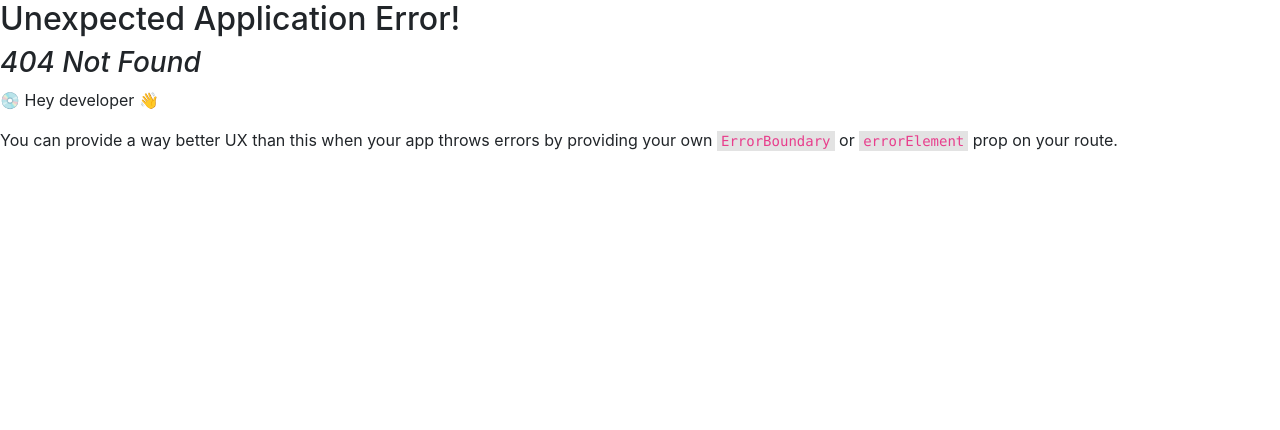
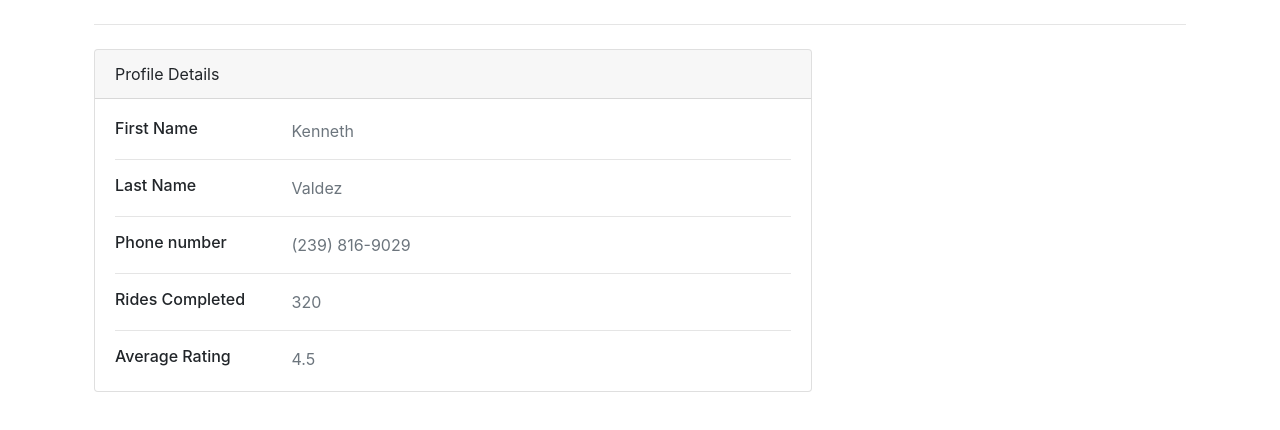
Before and after one commit to FatimaBadar/UniRideHub, a React (Vite) app: page /profile in a window 1280 px wide. Before the commit this address had no page. Shown: the top 430 px of the page. Built offline with nearby package versions, Linux system fonts and the light colour scheme.

Commit message:
basic profile structure

```diff
--- a/src/App.jsx
+++ b/src/App.jsx
@@ -1,6 +1,7 @@
 import { useState } from 'react'
 import './App.css'
 import Home from './pages/Home';
+import Profile from './pages/Profile';
 import {
   createBrowserRouter,
   RouterProvider,
@@ -11,6 +12,10 @@ const router = createBrowserRouter([
   {
     path: "/",
     element: <Home />,
+  },
+  {
+    path: "/profile",
+    element: <Profile />,
   },
 
   // other routes defined here
--- /dev/null
+++ b/src/components/ProfileComponent.jsx
@@ -0,0 +1,126 @@
+import React from 'react'
+import { useState, useEffect } from 'react';
+
+export default function ProfileComponent() {
+    const [userData, setUserData] = useState([
+    {
+        userId: 1,
+        firstName: 'Kenneth',
+        lastName: 'Valdez',
+        phone: '(239) 816-9029',
+        totalRides: 320,
+        avgRating: 4.5,
+    },
+    ]);
+    // const userId = 1;
+    // const [firstname, setFirstName] = useState("");
+    // const [lastname, setLastName] = useState("");
+    // const [phone, setPhone] = useState("");
+    // const [totalRides, setTotalRides] = useState(0);
+    // const [avgRating, setAvgRating] = useState(0);
+
+    // useEffect(() => {
+    //     getUserData(userId)
+    // }, [userId])
+
+
+    // const getUserData = async (id) => {
+
+    //     //const data = { firstname, lastname, phone, totalRides, avgRating };
+    //     fetch(`https://localhost:5173/api/user/${id}`)
+    //         .then(response => {
+    //             return response.json();
+    //         })
+    //         .then(data => {
+    //             console.log(data.firstname);
+    //         });
+    //     // try {
+    //     //     console.log("Fetching data for user ID:", id);
+    //     //     const response = await fetch(`https://localhost:5173/api/user/${id}`, {
+    //     //       method: "GET",
+    //     //       headers: {
+    //     //         "Content-Type": "application/json",
+    //     //       },
+    //     //     });
+
+    //     //     const result = await response.json();
+    //     //     console.log("Success:", result);
+    //     //     setUserData(result);
+    //     //   }
+    //     //   catch (error) {
+    //     //     console.error("Error:", error);
+    //     //   }
+    // }
+
+    return (
+        <div className="container-xl px-4 mt-4">
+            <hr className="mt-0 mb-4" />
+            <div className="row">
+
+                <div className="col-xl-8">
+                    <div className="card mb-4">
+                        {/* {userData.length>0 ? ( */}
+                        {userData.map((item) => (
+                            <div key={item.userId}>
+
+                                <div className="card-header">Profile Details</div>
+                                <div className="card-body">
+
+                                    {/* <div class="col-md-8">
+                                <div class="card mb-3">
+                                    <div class="card-body"> */}
+                                    <div className="row">
+                                        <div className="col-sm-3">
+                                            <h6 className="mb-0">First Name</h6>
+                                        </div>
+                                        <div className="col-sm-9 text-secondary">
+                                            {item.firstName}
+                                        </div>
+                                    </div>
+                                    <hr />
+                                    <div className="row">
+                                        <div className="col-sm-3">
+                                            <h6 className="mb-0">Last Name</h6>
+                                        </div>
+                                        <div className="col-sm-9 text-secondary">
+                                            {item.lastName}
+                                        </div>
+                                    </div>
+                                    <hr />
+                                    <div className="row">
+                                        <div className="col-sm-3">
+                                            <h6 className="mb-0">Phone number</h6>
+                                        </div>
+                                        <div className="col-sm-9 text-secondary">
+                                            {item.phone}
+                                        </div>
+                                    </div>
+                                    <hr />
+                                    <div className="row">
+                                        <div className="col-sm-3">
+                                            <h6 className="mb-0">Rides Completed</h6>
+                                        </div>
+                                        <div className="col-sm-9 text-secondary">
+                                            {item.totalRides}
+                                        </div>
+                                    </div>
+                                    <hr />
+                                    <div className="row">
+                                        <div className="col-sm-3">
+                                            <h6 className="mb-0">Average Rating</h6>
+                                        </div>
+                                        <div className="col-sm-9 text-secondary">
+                                            {item.avgRating}
+                                        </div>
+                                    </div>
+                                </div>
+                            </div>
+                        ))}
+                        {/* )} */}
+
+                    </div>
+                </div>
+            </div>
+        </div>
+    );
+}
--- /dev/null
+++ b/src/pages/Profile.jsx
@@ -0,0 +1,13 @@
+import { useState, React } from "react";
+import Navbar from "../components/Navbar";
+import Header from '../components/Header';
+import ProfileComponent from "../components/ProfileComponent";
+
+export default function Profile() {
+  return (
+    <>
+    {/* <Header/> */}
+    <ProfileComponent/>
+    </>
+  )
+}
```
